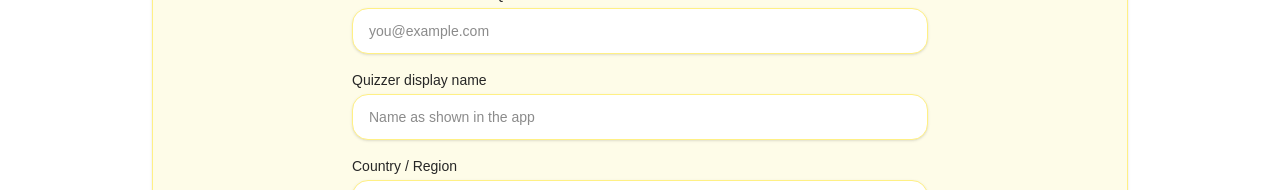
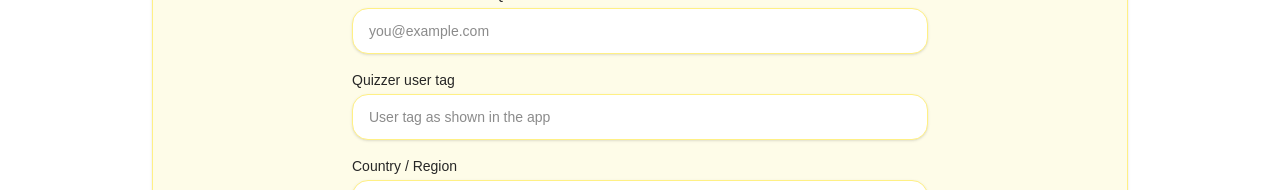
Before and after one commit to fegig/my-portfolio, a React (Vite) app: page /quizzer/delete-account in a window 1280 px wide. Shown: the part 1261-1451 px from the top of the page. Built offline with nearby package versions, Linux system fonts and the light colour scheme.

Commit message:
Refactored DeleteAccountRequest component to replace 'displayName' state with 'userTag'. Updated input field and label for user tag to enhance clarity in account deletion process.

```diff
--- a/src/routes/quizzer/delete-account.jsx
+++ b/src/routes/quizzer/delete-account.jsx
@@ -3,7 +3,7 @@ import QuizzerHeader from './QuizzerHeader'
 
 function DeleteAccountRequest() {
   const [email, setEmail] = useState('')
-  const [displayName, setDisplayName] = useState('')
+  const [userTag, setUserTag] = useState('')
   const [region, setRegion] = useState('')
   const [message, setMessage] = useState('I confirm that I want my Quizzer account and associated data permanently deleted.')
   const [status, setStatus] = useState('idle') // idle | loading | success | error
@@ -22,7 +22,7 @@ function DeleteAccountRequest() {
         },
         body: JSON.stringify({
           email,
-          displayName,
+          userTag,
           region,
           message,
         }),
@@ -144,17 +144,17 @@ function DeleteAccountRequest() {
                 </div>
 
                 <div>
-                  <label className="block text-sm font-medium text-neutral-800 mb-1" htmlFor="displayName">
-                    Quizzer display name
+                  <label className="block text-sm font-medium text-neutral-800 mb-1" htmlFor="userTag">
+                    Quizzer user tag
                   </label>
                   <input
-                    id="displayName"
+                    id="userTag"
                     type="text"
                     required
-                    value={displayName}
-                    onChange={(e) => setDisplayName(e.target.value)}
+                    value={userTag}
+                    onChange={(e) => setUserTag(e.target.value)}
                     className="w-full rounded-2xl border border-yellow-200 bg-white px-4 py-3 text-sm text-neutral-900 shadow-sm outline-none transition focus:border-yellow-400 focus:ring-2 focus:ring-yellow-200"
-                    placeholder="Name as shown in the app"
+                    placeholder="User tag as shown in the app"
                   />
                 </div>
 
```
